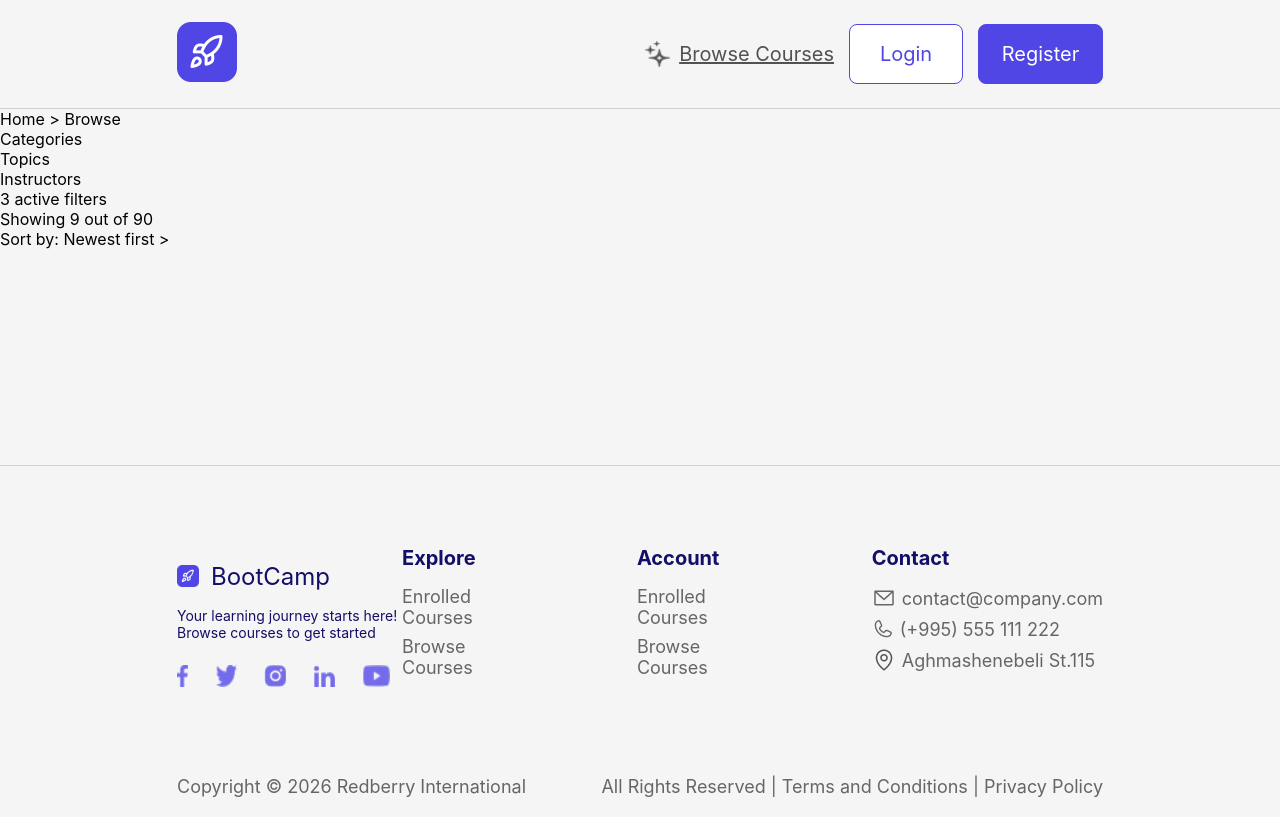
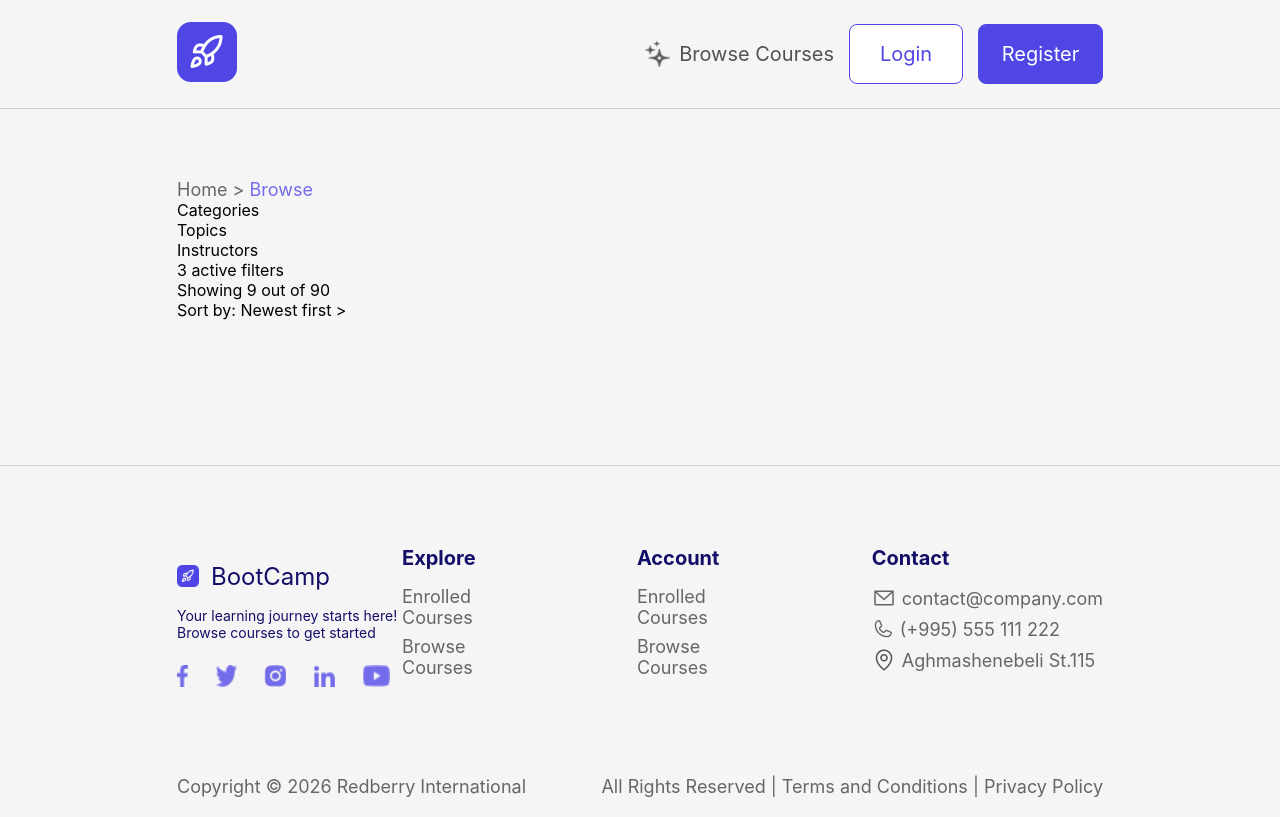
Before and after one commit to SabaShagidzeMain/redberry-project, a React (Vite) app: page /browse in a window 1280 px wide. Built offline with nearby package versions, Linux system fonts and the light colour scheme.

Commit message:
feat: browse page breadcrumbs

```diff
--- a/src/components/Navbar/Navbar.module.css
+++ b/src/components/Navbar/Navbar.module.css
@@ -31,6 +31,7 @@
   font-weight: medium;
   color: #525252;
   cursor: pointer;
+  text-decoration: none;
 }
 
 .nav_tag img {
--- a/src/pages/Browse/Browse.jsx
+++ b/src/pages/Browse/Browse.jsx
@@ -1,9 +1,15 @@
 import styles from "./Browse.module.css";
+import { Link } from "react-router-dom";
 
 export default function Browse() {
   return (
     <div className={styles.page}>
-      <div className={styles.breadcrumbs}>Home &gt; Browse</div>
+      <div className={styles.breadcrumbs}>
+        <Link to="/" className={styles.wayHome}>
+          Home
+        </Link>{" "}
+        &gt; <span>Browse</span>
+      </div>
 
       {/* TOOLBAR */}
       <div className={styles.toolbar}>
--- a/src/pages/Browse/Browse.module.css
+++ b/src/pages/Browse/Browse.module.css
@@ -0,0 +1,18 @@
+.page {
+  margin: 70px 177px;
+}
+
+.breadcrumbs {
+  font-size: 18px;
+  color: #666666;
+  cursor: pointer;
+}
+
+.breadcrumbs span {
+  color: #736bea;
+}
+
+.wayHome {
+  color: #666666;
+  text-decoration: none;
+}
```
Also changed, not shown: src/index.css (line endings or trailing spaces).
